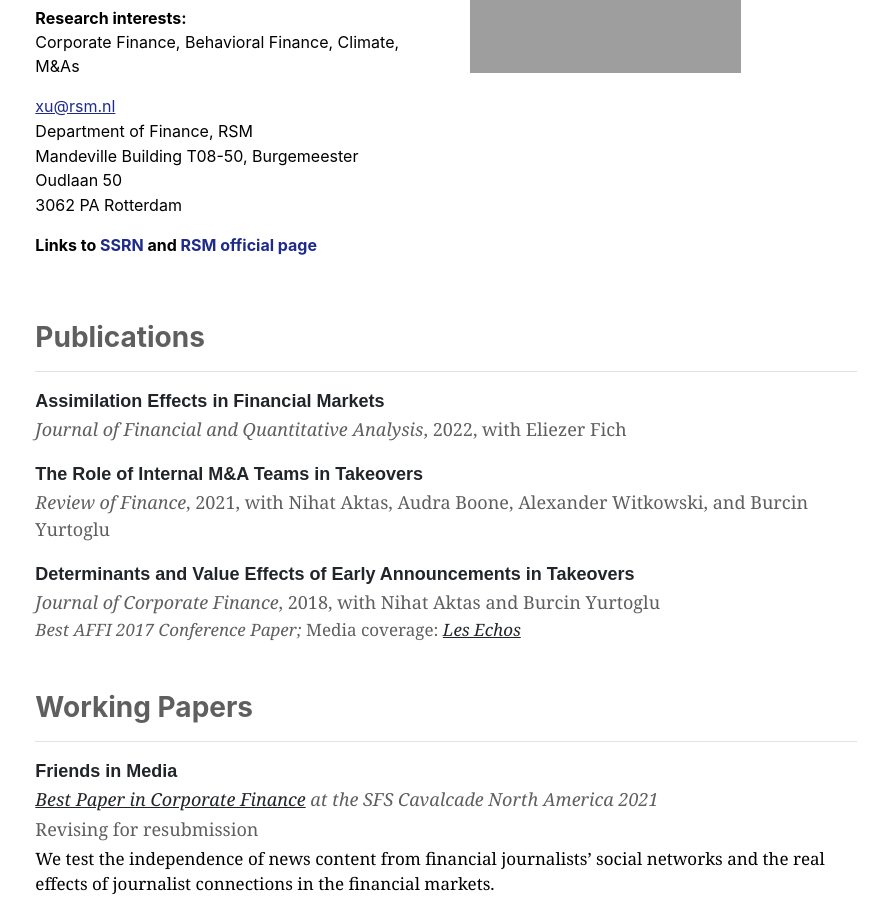
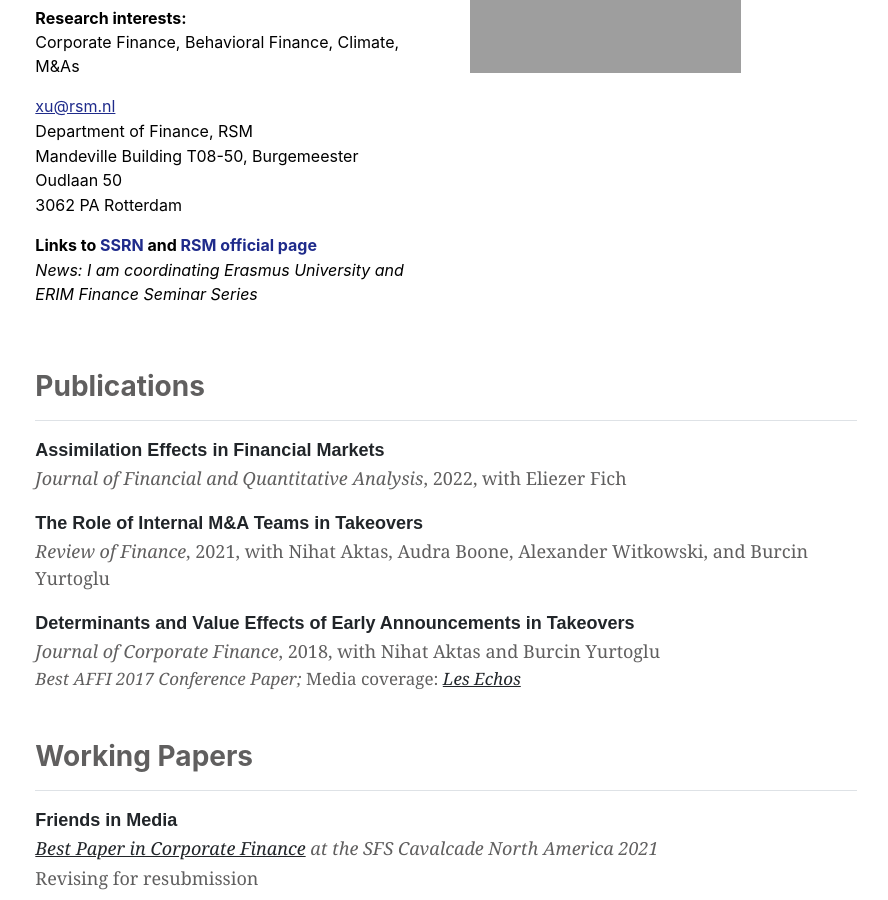
Before and after one commit to guosongxu/guosongxu.github.io, a Jekyll site: the page built from index.md, in a window 1280 px wide and 900 px high, scrolled down 303 px. Shown: the whole window, without its empty margins (194-1082 px from the left). Built offline with Jekyll 4.4.1, drawn with Linux system fonts in a browser that asks for light colours.

Commit message:
Update index.md

```diff
--- a/index.md
+++ b/index.md
@@ -14,3 +14,5 @@ Corporate Finance, Behavioral Finance, Climate, M&As<p>
 <p>3062 PA Rotterdam</p>
 
 <p style="margin-bottom:1px"><strong> Links to <a href="https://papers.ssrn.com/sol3/cf_dev/AbsByAuth.cfm?per_id=2291312" target="_blank" rel="noreferrer noopener" aria-label=" (opens in a new tab)" style="text-decoration:none;color:#1F2B8B">SSRN</a> and <a rel="noreferrer noopener" href="https://www.rsm.nl/people/guosong-xu/" target="_blank" style="text-decoration:none;color:#1F2B8B">RSM official page</a></strong></p>
+
+<p><em>News: I am coordinating Erasmus University and ERIM Finance Seminar Series</em></p>
```
